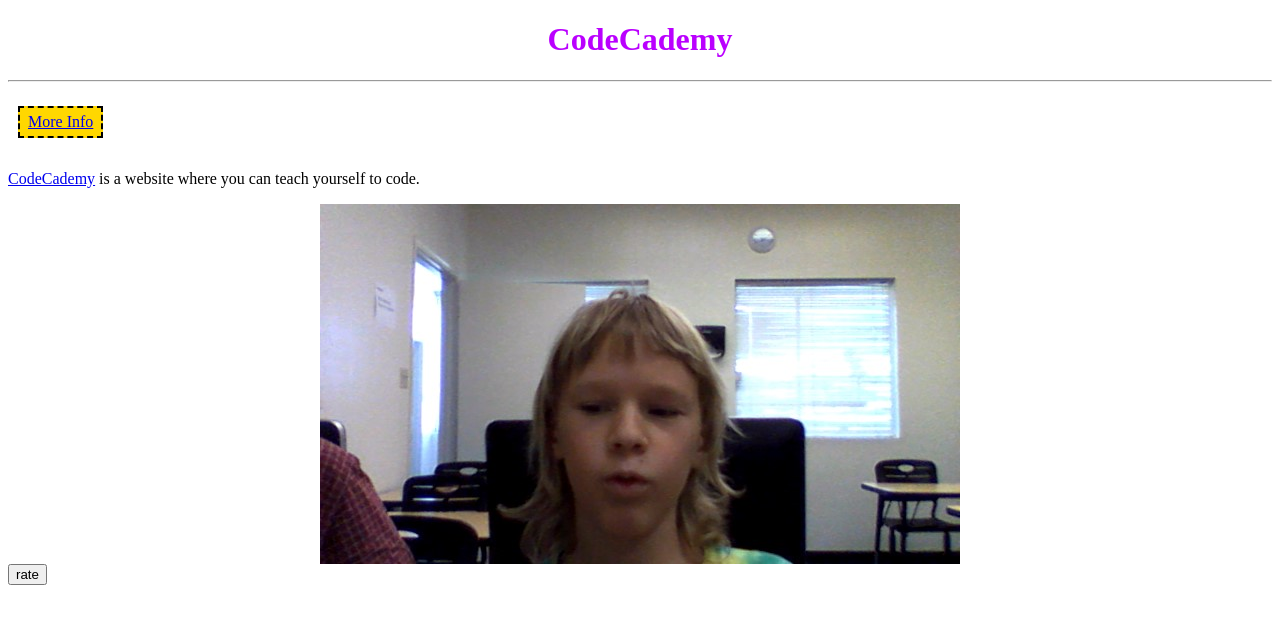
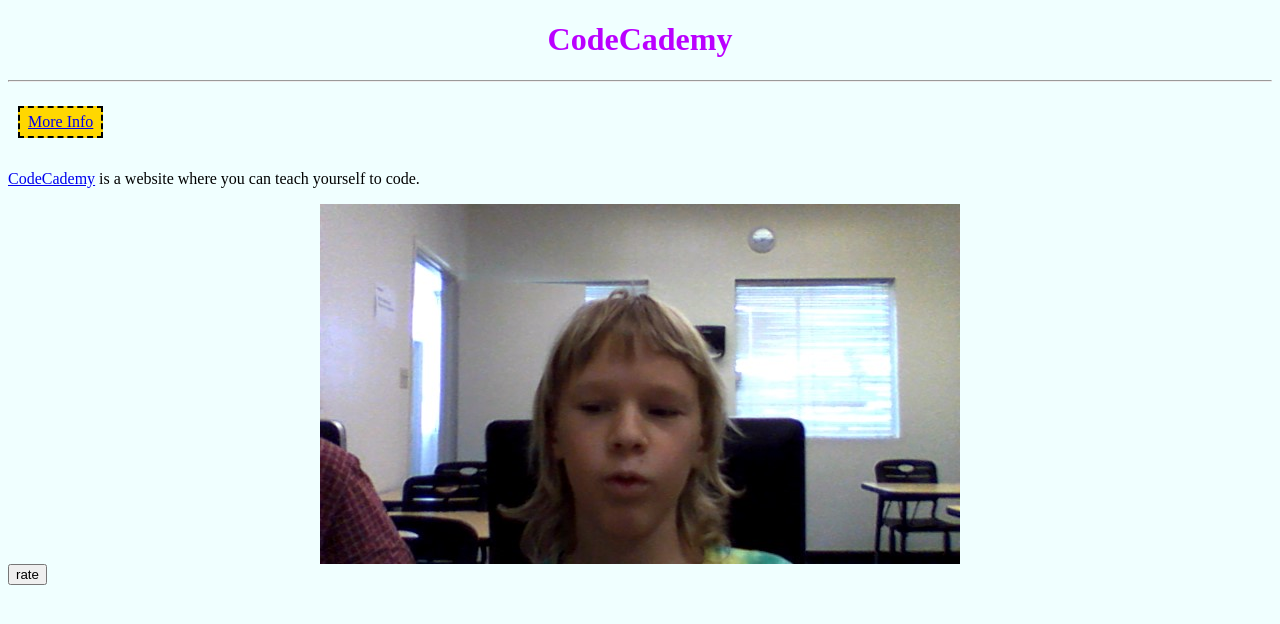
Before and after one commit to YuraT/WhizKidz, a PHP site: page /index.html in a window 1280 px wide. Shown: the top 624 px of the page. Run offline with PHP 8.4, Linux system fonts and the light colour scheme; some libraries are stand-ins or nearby versions.

Commit message:
WAMP
change the background color to azure.

```diff
--- a/style.css
+++ b/style.css
@@ -1,3 +1,6 @@
+body {
+    background-color: azure;
+}
 h1 {
 
 color: #ba00ff;
```
